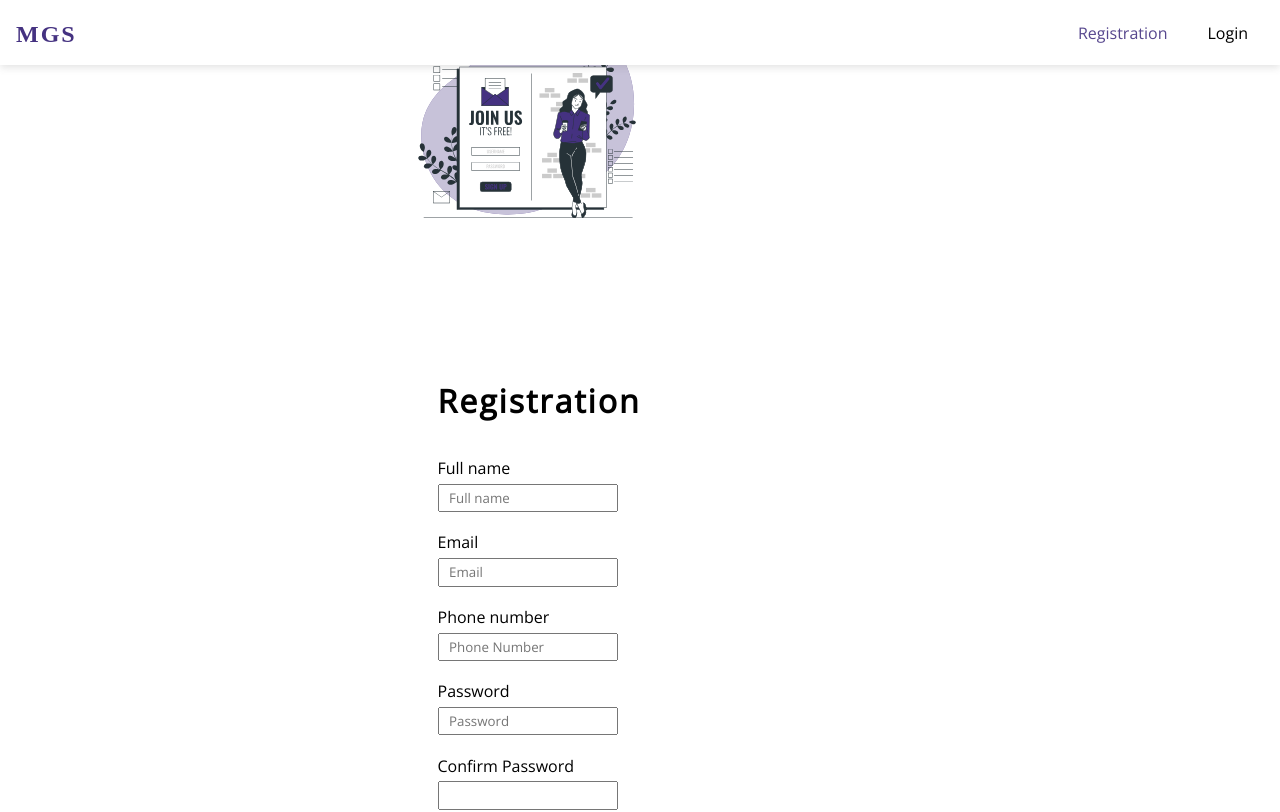
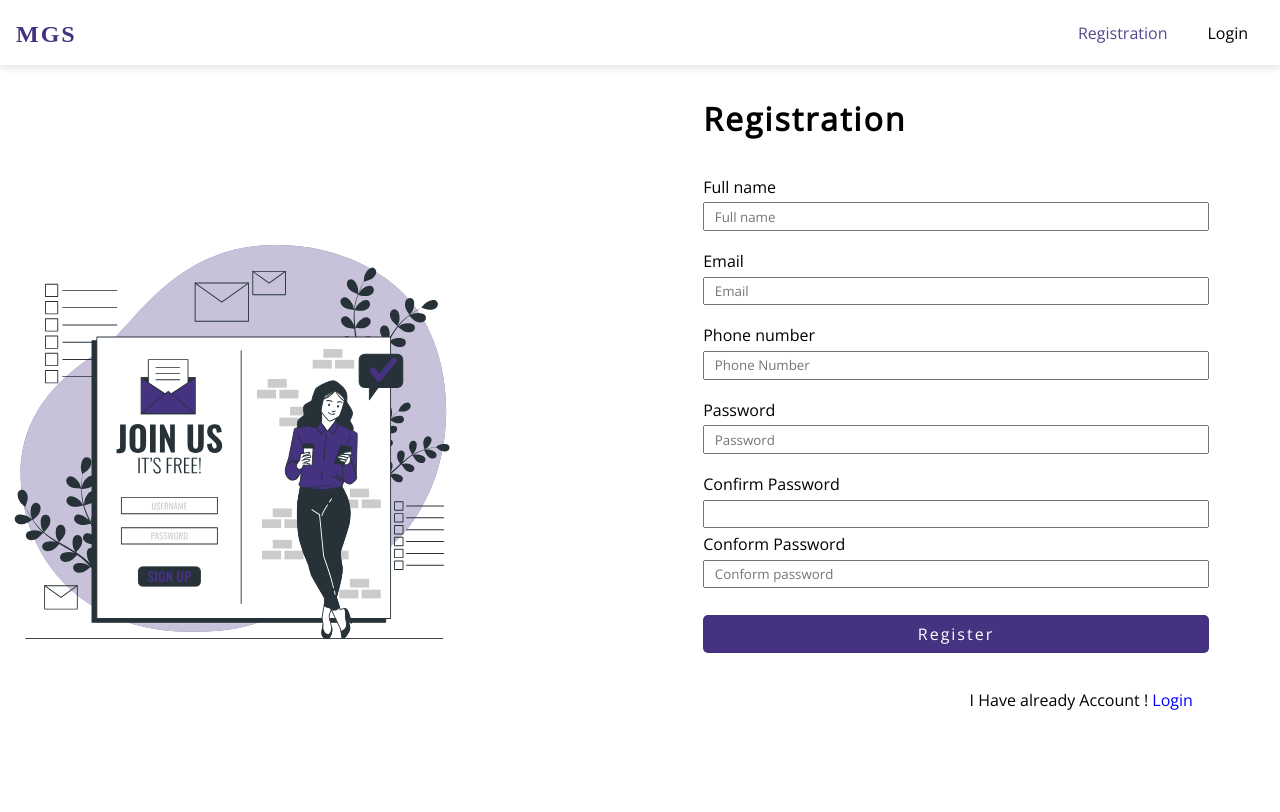
Before and after one commit to Hiten07/Gadget_System_Hackathon, a React (Vite) app: page /register in a window 1280 px wide. Shown: the top 812 px of the page. Built offline with nearby package versions, Linux system fonts and the light colour scheme; a web font is replaced by a local one.

Commit message:
register edit

```diff
--- a/src/pages/Register.jsx
+++ b/src/pages/Register.jsx
@@ -1,6 +1,4 @@
 import React from 'react'
-// import registerGif from '../assets/register.gif'
-// import './styles/register.svg'
 import { useEffect, useState } from 'react'
 import registerSvg from '../assets/register.svg'
 import './styles/register.css'
@@ -47,8 +45,6 @@ const register = () => {
 
   return (
     <section className='register container'>
-      <div className="gif">
-        {/* <img src={registerGif} alt="Register" /> */}
       <div className="svg">
         <img src={registerSvg} alt="Register" />
       </div>
@@ -97,7 +93,6 @@ const register = () => {
             <span>I Have already Account ! <Link to={"/login"} style={{ color: 'blue' }}>Login</Link></span>
           </div>
         </form>
-        </div>
       </div>
     </section>
   )
```
Also changed, not shown: 1 other file (tests, documents, lock files or other folders).
